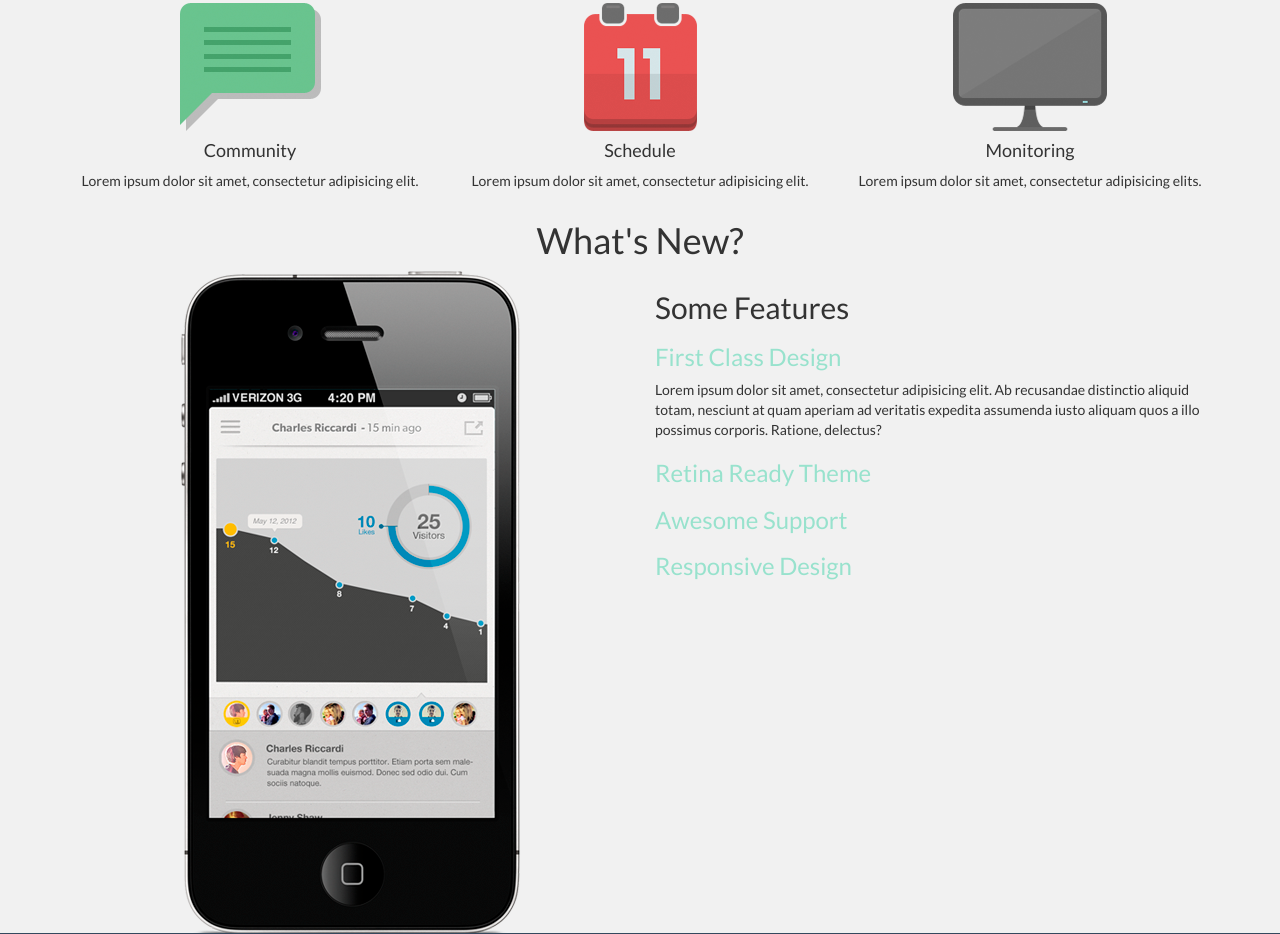
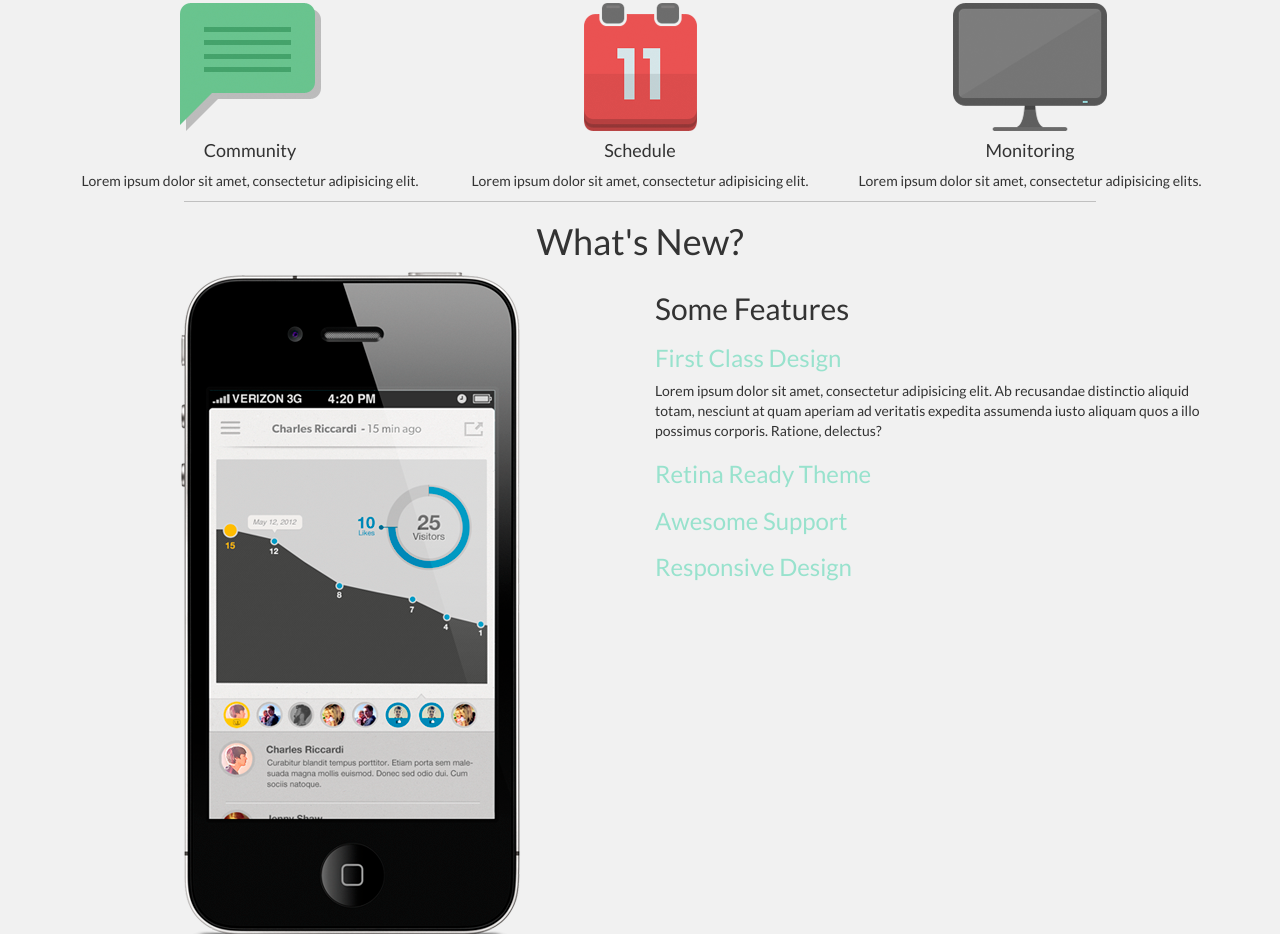
Before and after one commit to marcelaorellana/responsive-pratt, a plain HTML site: page index.html in a window 1280 px wide. Shown: the part 813-1747 px from the top of the page. Drawn offline with nearby package versions, Linux system fonts and the light colour scheme.

Commit message:
sea gregó linea antes de what's new

```diff
--- a/assets/css/main.css
+++ b/assets/css/main.css
@@ -53,6 +53,12 @@ a.navbar-brand{
 .new img{
 	margin-left: 20%;
 }
+#line{
+	width: 80%;
+	margin: 0 auto;
+	height: 1px;
+	background-color: silver;
+}
 /***************Compu Mino*************/
 .screenshots{
 	width: 100%;
@@ -76,12 +82,16 @@ a.navbar-brand{
 .footer input{
 	color: black;
 }
+#comentId{
+	line-height: 30px;
+}
 .footer button{
 	background-color: #5cb85b;
 	border: none;
 	border-radius: 4px;
 	margin-top: 10px;
 	margin-bottom: 10px;
+	padding: 5px 10px;
 }
 .footer input{
 	width: 80%;
--- a/index.html
+++ b/index.html
@@ -76,6 +76,9 @@
 		<div class="container">
 			<div class="row">
 				<div class="col-lg-12 col-md-12 col-sm-12 col-xs-12 text-center">
+					<div id="line">
+
+					</div>
 					<h1 class="app">What's New?</h1>
 				</div>
 			</div>
```
